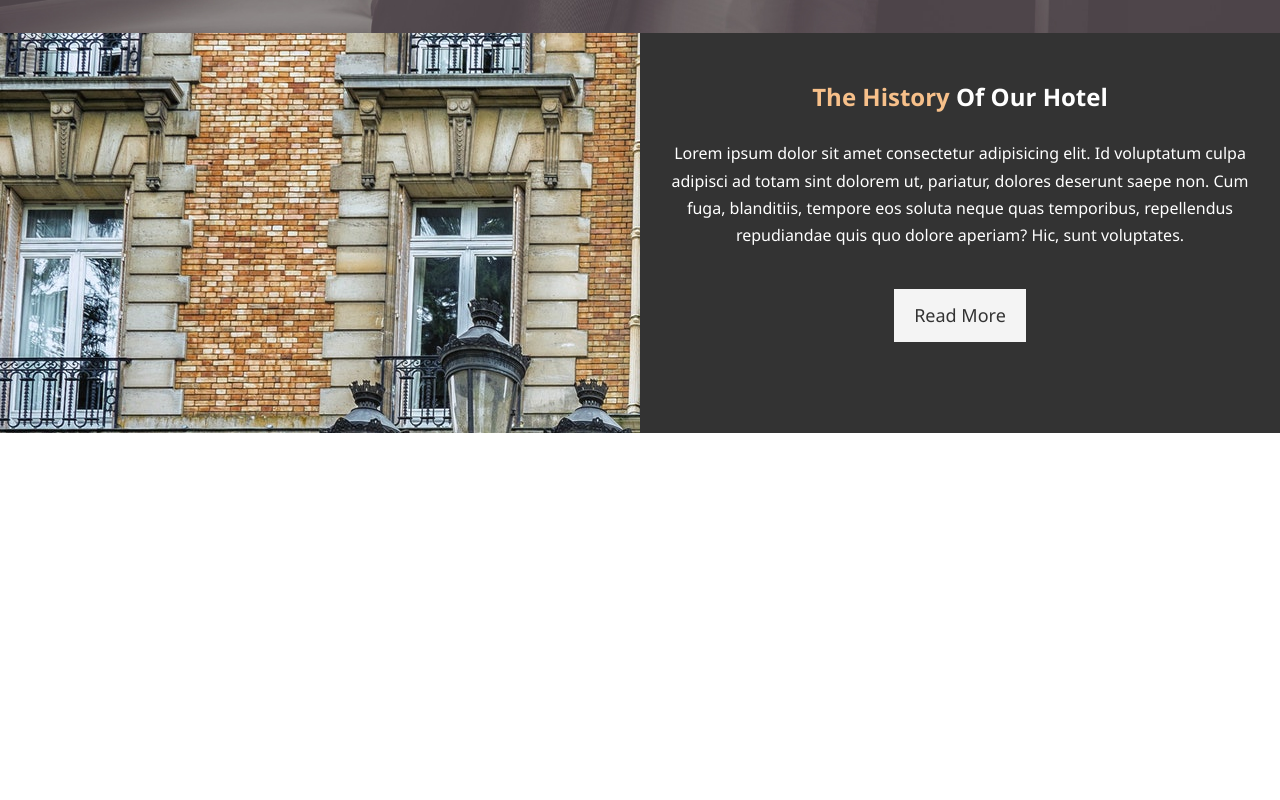
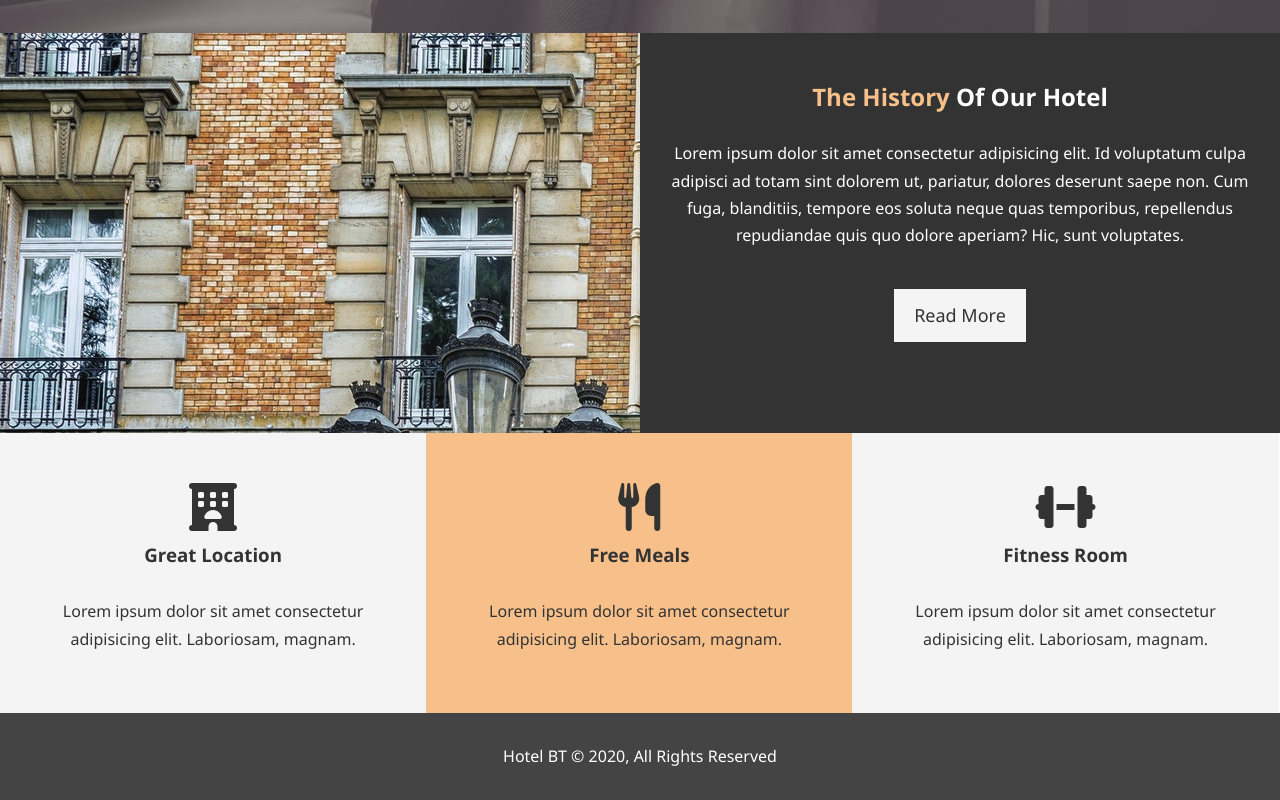
Before and after one commit to JakeHumphries/static-hotel, a plain HTML site: page index.html in a window 1280 px wide. Shown: the part 634-1434 px from the top of the page. Before the commit the page ends 1067 px from the top, so only its background shows below. Drawn offline with Linux system fonts and the light colour scheme.

Commit message:
created features section

```diff
--- a/css/style.css
+++ b/css/style.css
@@ -70,8 +70,12 @@ p {
 }
 
 .bg-primary {
-  background: #333;
-  color: #f7c08a;
+  background: #f7c08a;
+  color: #333;
+}
+
+.clr {
+  clear: both;
 }
 
 .lead {
@@ -162,3 +166,23 @@ p {
 #home-info .info-content p {
   padding-bottom: 30px;
 }
+
+/* Features */
+.box {
+  float: left;
+  width: 33.3%;
+  padding: 50px;
+  text-align: center;
+}
+
+.box i {
+  margin-bottom: 10px;
+}
+
+/* Footer */
+#main-footer {
+  text-align: center;
+  background: #444;
+  color: #fff;
+  padding: 20px;
+}
--- a/index.html
+++ b/index.html
@@ -6,6 +6,7 @@
     <meta http-equiv="X-UA-Compatible" content="ie=edge">
     <meta name="description" content="Welcome to the best hotel in hertfordshire">
     <meta name="Keywords" content="hotel,hertfordshire">
+    <script src="https://kit.fontawesome.com/5d32f19592.js" crossorigin="anonymous"></script>
     <link rel="stylesheet" href="css/style.css">
     <title>Hotel BT | welcome</title>
   </head>
@@ -41,5 +42,30 @@
       <a class="btn btn-light" href="about.html">Read More</a>
     </div>
   </section>
+
+  <section id="features">
+    <div class="box bg-light">
+      <i class="fas fa-hotel fa-3x"></i>
+      <h3>Great Location</h3>
+      <p>Lorem ipsum dolor sit amet consectetur adipisicing elit. Laboriosam, magnam.</p>
+    </div>
+    <div class="box bg-primary">
+      <i class="fas fa-utensils fa-3x"></i>
+      <h3>Free Meals</h3>
+      <p>Lorem ipsum dolor sit amet consectetur adipisicing elit. Laboriosam, magnam.</p>
+    </div>
+    <div class="box bg-light">
+      <i class="fas fa-dumbbell fa-3x"></i>
+      <h3>Fitness Room</h3>
+      <p>Lorem ipsum dolor sit amet consectetur adipisicing elit. Laboriosam, magnam.</p>
+    </div>
+  </section>
+
+  <div class="clr"></div>
+
+  <footer id="main-footer">
+    <p>Hotel BT &copy; 2020, All Rights Reserved</p>
+  </footer>
+
 </body>
 </html>
```
